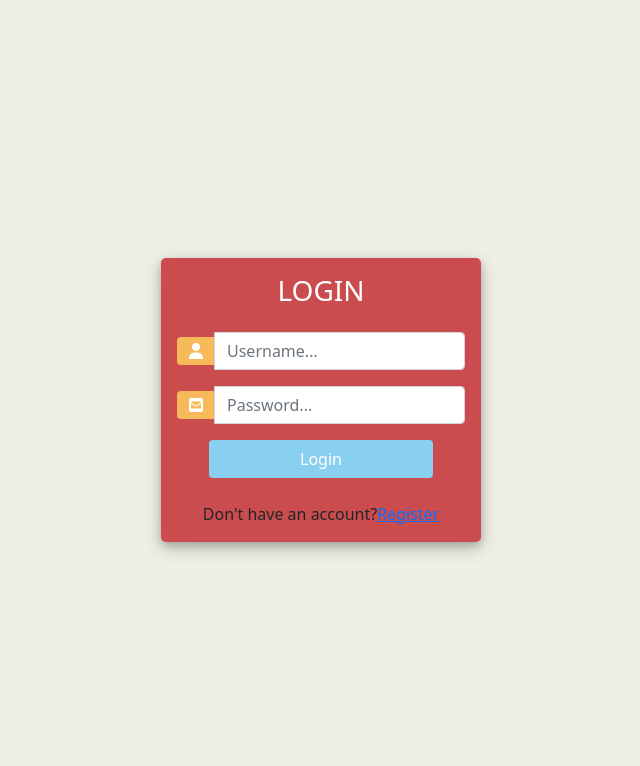
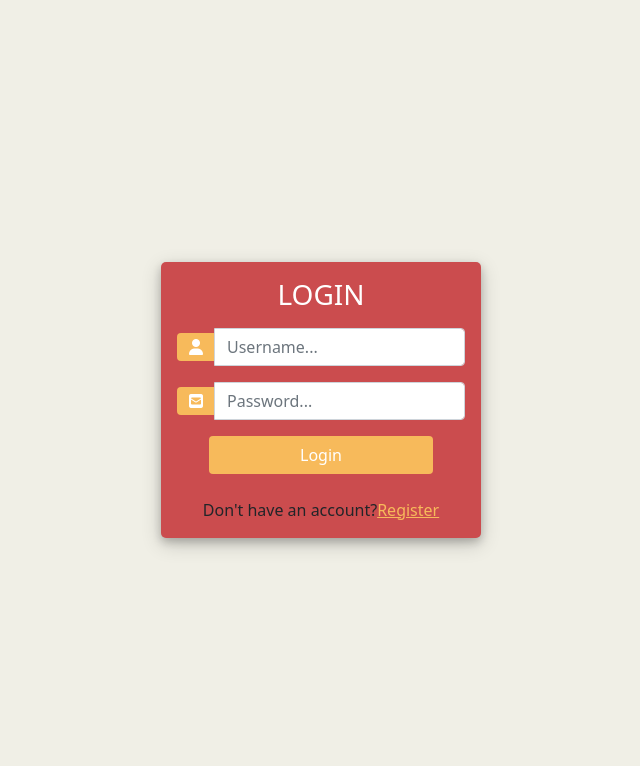
Before and after one commit to nicolasvilleneuve/TopTenMovies, a Django app: page /login/ in a window 1280 px wide. Shown: the part 56-822 px from the top of the page, without its empty margins (319-959 px from the left). Run offline with Django 3.2, Linux system fonts and the light colour scheme; some libraries are stand-ins or nearby versions.

Commit message:
changed the login page

```diff
--- a/movies/top_ten/static/top_ten/styles.css
+++ b/movies/top_ten/static/top_ten/styles.css
@@ -12,6 +12,11 @@ p {
 div {
     margin: auto;
 }
+
+a {
+    color: #f7ba5b;
+}
+
 /* flip card */
 .card-flip > div {
   backface-visibility: hidden;
@@ -71,11 +76,12 @@ body, html {
 
 #form-title{
 			color: #fff;
+			margin: auto;
 		}
 
 .login_btn {
 			width: 100%;
-			background: #89cff0 !important;
+			background: #f7ba5b !important;
 			color: white !important;
 		}
 
```
